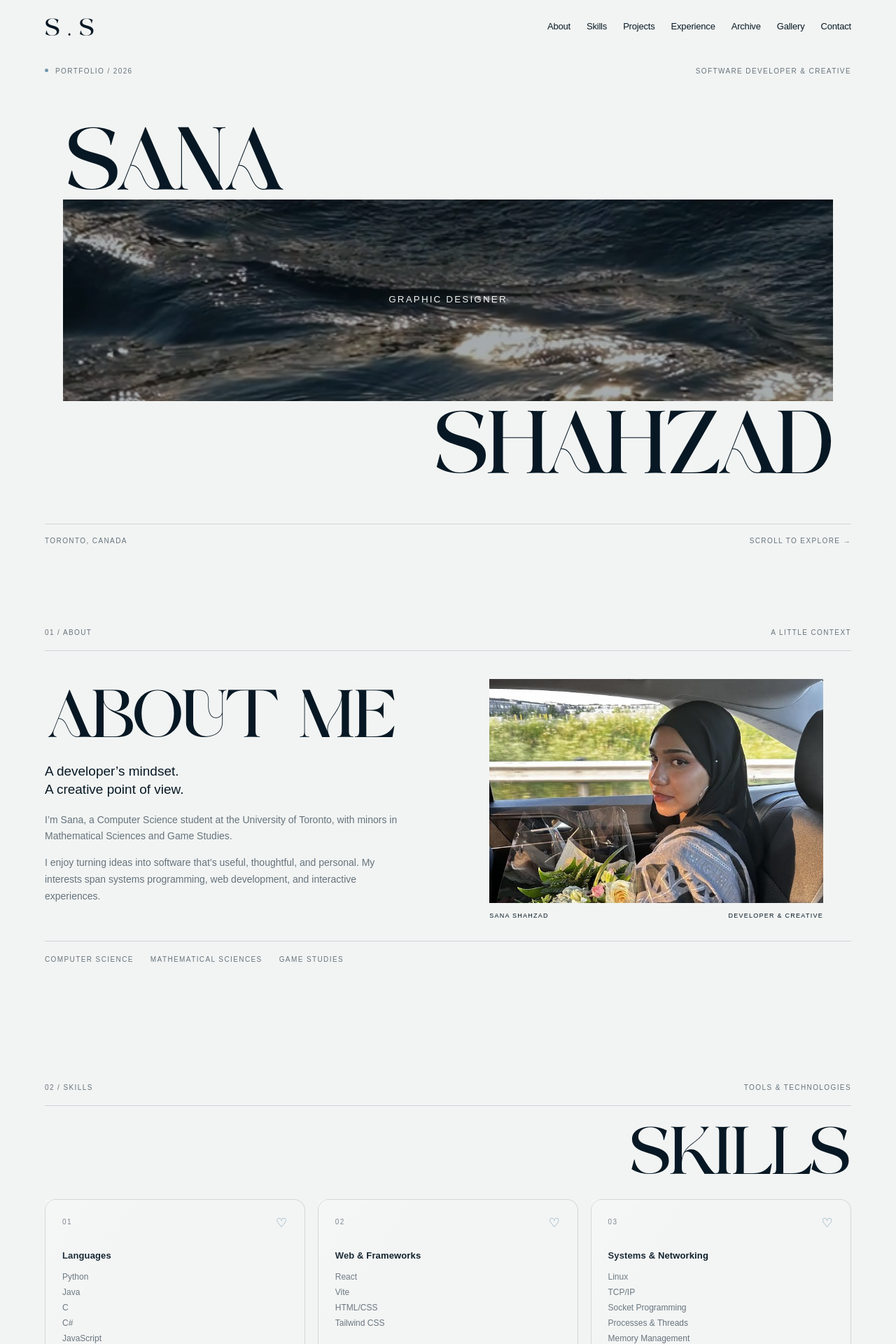
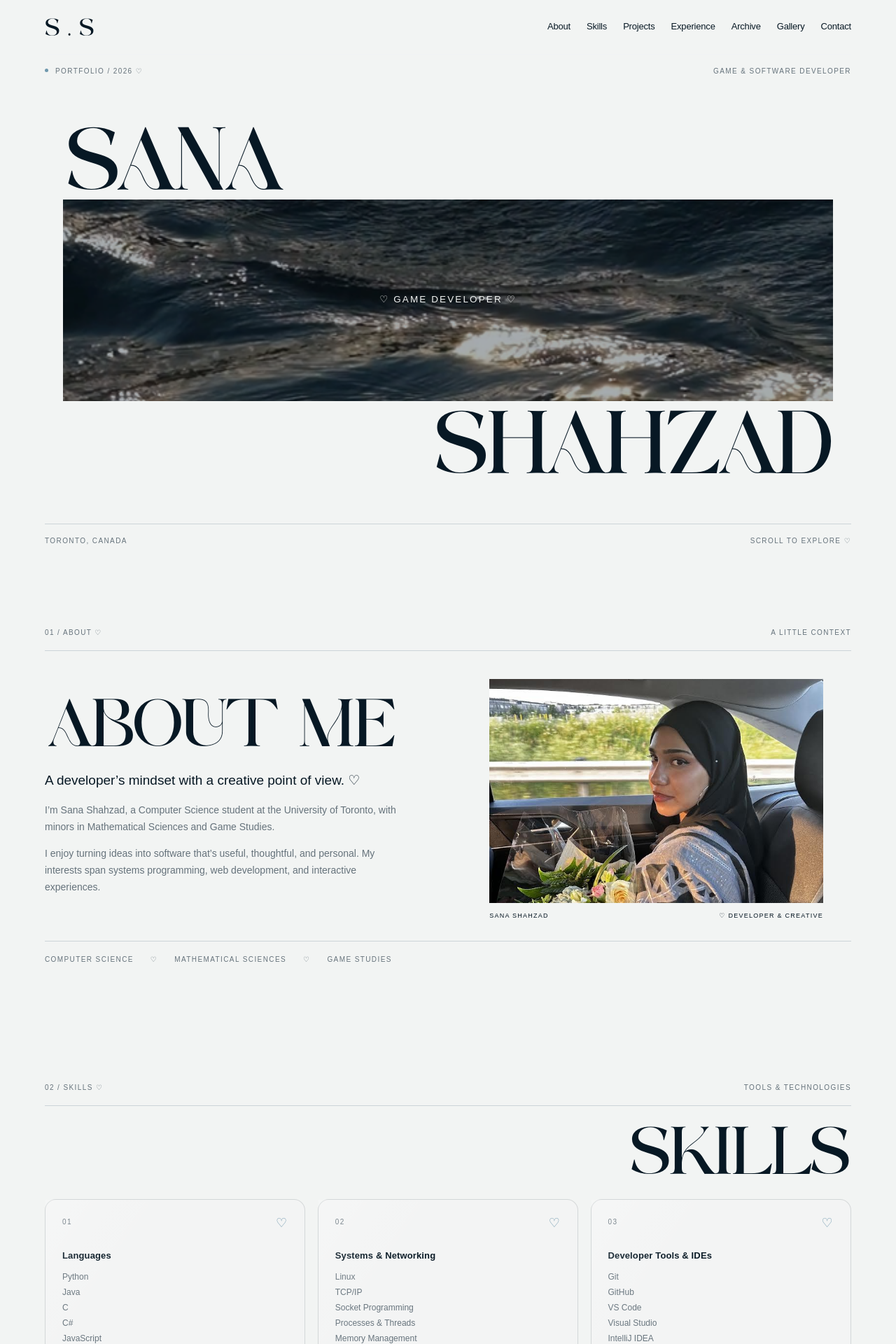
Before and after one commit to sunqn05/sana_shahzad, a React (Create React App) app: page / in a window 1280 px wide. Shown: the top 1920 px of the page at 70% size. Built offline with nearby package versions, Linux system fonts and the light colour scheme.

Commit message:
added ♡

```diff
--- a/src/components/Archive.js
+++ b/src/components/Archive.js
@@ -1151,7 +1151,7 @@ function Archive() {
         <div className="archive-title-group">
 
           <span className="archive-label" data-reveal>
-            05 / ARCHIVE
+            05 / ARCHIVE ♡
           </span>
 
           <h2 className="home-section-title home-section-title--left" id="archive-title">
@@ -1164,7 +1164,7 @@ function Archive() {
         <div className="archive-header-right">
 
           <p className="archive-intro-copy" data-reveal>
-            Outside of code.<br />A different kind of exploration.
+            A creative moodboard
           </p>
 
           <span className="archive-drag-hint" data-reveal>
--- a/src/components/home/DeveloperHero.jsx
+++ b/src/components/home/DeveloperHero.jsx
@@ -17,7 +17,7 @@ export default function DeveloperHero() {
   const roleRef = useRef(null);
 
   const [playing, setPlaying] = useState(false);
-  const roles = ["SOFTWARE DEVELOPER", "GRAPHIC DESIGNER", "ENGINEER"];
+  const roles = ["♡ SOFTWARE DEVELOPER ♡", "♡ GRAPHIC DESIGNER ♡", "♡ GAME DEVELOPER ♡", "♡ WEB DEVELOPER ♡", "♡ ARTIST ♡", "♡ HUMAN ♡"];
   const [roleIndex, setRoleIndex] = useState(0);
 
   useSectionReveal(root);
@@ -26,13 +26,13 @@ export default function DeveloperHero() {
     const preference = window.matchMedia("(prefers-reduced-motion: reduce)");
     if (preference.matches) return undefined;
 
-    const entranceDelay = 1.9;
+    const entranceDelay = 1.2;
     let interval;
     const timeout = window.setTimeout(() => {
       if (roleRef.current) ScrollTrigger.refresh();
       interval = window.setInterval(() => {
         setRoleIndex(current => (current + 1) % roles.length);
-      }, 4200);
+      }, 2200);
     }, entranceDelay * 1000);
 
     return () => {
@@ -129,11 +129,11 @@ export default function DeveloperHero() {
           data-reveal
         >
           <span>
-            PORTFOLIO / 2026
+            PORTFOLIO / 2026 ♡
           </span>
 
           <span>
-            SOFTWARE DEVELOPER &amp; CREATIVE
+            GAME &amp; SOFTWARE DEVELOPER
           </span>
         </div>
 
@@ -182,7 +182,7 @@ export default function DeveloperHero() {
 
         <div className="home-hero-footer home-meta" data-reveal>
           <span>TORONTO, CANADA</span>
-          <span>SCROLL TO EXPLORE <span aria-hidden="true">→</span></span>
+          <span>SCROLL TO EXPLORE <span aria-hidden="true"></span>♡</span>
         </div>
 
       </div>
--- a/src/components/home/ExperienceSection.jsx
+++ b/src/components/home/ExperienceSection.jsx
@@ -20,7 +20,7 @@ export default function ExperienceSection() {
   return (
     <section className="home-sheet home-section home-experience" id="experience" ref={root} tabIndex={-1} aria-labelledby="experience-title">
       <div className="home-content-label home-meta" data-reveal>
-        <span>04 / EXPERIENCE</span><span>GROWING THROUGH DOING</span>
+        <span>04 / EXPERIENCE ♡</span><span>GROWING THROUGH DOING</span>
       </div>
       <h2 className="home-section-title home-section-title--right" id="experience-title">
         <TextReveal>Experience</TextReveal>
--- a/src/components/home/HomeAbout.jsx
+++ b/src/components/home/HomeAbout.jsx
@@ -8,7 +8,7 @@ export default function HomeAbout() {
   return (
     <section className="home-sheet home-section home-about" id="about" ref={root} tabIndex={-1} aria-labelledby="about-title">
       <div className="home-content-label home-meta" data-reveal>
-        <span>01 / ABOUT</span><span>A LITTLE CONTEXT</span>
+        <span>01 / ABOUT ♡</span><span>A LITTLE CONTEXT</span>
       </div>
       <div className="home-about-grid">
         <div className="home-about-editorial">
@@ -16,17 +16,23 @@ export default function HomeAbout() {
             <TextReveal>About me</TextReveal>
           </h2>
           <div className="home-about-copy" data-reveal>
-            <p className="home-lead">A developer’s mindset.<br />A creative point of view.</p>
-            <p>I’m Sana, a Computer Science student at the University of Toronto, with minors in Mathematical Sciences and Game Studies.</p>
+            <p className="home-lead">A developer’s mindset with a creative point of view. ♡</p>
+            <p>I’m Sana Shahzad, a Computer Science student at the University of Toronto, with minors in Mathematical Sciences and Game Studies.</p>
             <p>I enjoy turning ideas into software that’s useful, thoughtful, and personal. My interests span systems programming, web development, and interactive experiences.</p>
           </div>
         </div>
         <figure className="home-about-figure" data-image-reveal>
           <div className="home-about-image"><img src="/images/about/about-11.jpg" alt="Sana Shahzad" loading="lazy" width="720" height="900" /></div>
-          <figcaption className="home-meta"><span>SANA SHAHZAD</span><span>DEVELOPER & CREATIVE</span></figcaption>
+          <figcaption className="home-meta"><span>SANA SHAHZAD</span><span>♡ DEVELOPER & CREATIVE</span></figcaption>
         </figure>
       </div>
-      <div className="home-about-foot home-meta" data-reveal><span>COMPUTER SCIENCE</span><span>MATHEMATICAL SCIENCES</span><span>GAME STUDIES</span></div>
+      <div className="home-about-foot home-meta" data-reveal>
+        <span>COMPUTER SCIENCE</span>
+        <span>♡</span>
+        <span>MATHEMATICAL SCIENCES</span>
+        <span>♡</span>
+        <span>GAME STUDIES</span>
+      </div>
     </section>
   );
 }
--- a/src/components/home/HomeContact.jsx
+++ b/src/components/home/HomeContact.jsx
@@ -9,8 +9,8 @@ export default function HomeContact() {
   useSectionReveal(root);
   return (
     <footer className="home-sheet home-contact" id="contact" tabIndex={-1} ref={root} aria-labelledby="home-contact-title">
-      <div className="home-section-top home-meta" data-reveal><span>06 / GET IN TOUCH</span><span>EVERY GOOD IDEA STARTS WITH A CONVERSATION</span></div>
-      <h2 className="home-display" id="home-contact-title"><TextReveal lines={['Let’s build something', <em>meaningful.</em>]} /></h2>
+      <div className="home-section-top home-meta" data-reveal><span>06 / GET IN TOUCH ♡</span><span>EVERY GOOD IDEA STARTS WITH A CONVERSATION</span></div>
+      <h2 className="home-display" id="home-contact-title"><TextReveal lines={['Let’s build something', <em>meaningful ♡</em>]} /></h2>
       <div className="home-contact-links" data-reveal><a className="home-contact-email" href={`mailto:${profile.email}`}>{profile.email} <span aria-hidden="true">↗</span></a>
         <div className="home-contact-socials"><a className="home-text-link" href={profile.github} target="_blank" rel="noreferrer">GitHub ↗</a><a className="home-text-link" href={profile.linkedin} target="_blank" rel="noreferrer">LinkedIn ↗</a><a className="home-text-link" href={profile.resume} target="_blank" rel="noreferrer">Resume ↗</a><Link className="home-text-link" to="/gallery">Gallery ↗</Link></div>
       </div>
--- a/src/components/home/ProjectsSection.jsx
+++ b/src/components/home/ProjectsSection.jsx
@@ -18,7 +18,7 @@ export default function ProjectsSection() {
       aria-labelledby="projects-title"
     >
       <div className="home-content-label home-meta" data-reveal>
-        <span>03 / SELECTED WORK</span><span>SOFTWARE / WEB / INTERACTIVE</span>
+        <span>03 / SELECTED WORK ♡</span><span>SOFTWARE ♡ WEB ♡ INTERACTIVE</span>
       </div>
       <h2 className="home-section-title home-section-title--left" id="projects-title">
         <TextReveal>Projects</TextReveal>
--- a/src/components/home/SkillsSection.jsx
+++ b/src/components/home/SkillsSection.jsx
@@ -19,7 +19,7 @@ export default function SkillsSection() {
   return (
     <section className="home-sheet home-section home-skills" id="skills" ref={root} tabIndex={-1} aria-labelledby="skills-title">
       <div className="home-content-label home-meta" data-reveal>
-        <span>02 / SKILLS</span><span>TOOLS &amp; TECHNOLOGIES</span>
+        <span>02 / SKILLS ♡</span><span>TOOLS &amp; TECHNOLOGIES</span>
       </div>
       <h2 className="home-section-title home-section-title--right" id="skills-title">
         <TextReveal>Skills</TextReveal>
--- a/src/components/home/homeData.js
+++ b/src/components/home/homeData.js
@@ -1,17 +1,17 @@
 export const profile = {
   email: 'sanashahzad0169@gmail.com',
   github: 'https://github.com/sunqn05',
-  linkedin: 'https://www.linkedin.com/in/sana-shahzad-01726328b',
+  linkedin: 'www.linkedin.com/in/sanashahzad',
   resume: '/Sana-Shahzad-Resume.pdf',
 };
 
 export const skills = [
   { title: 'Languages', items: ['Python', 'Java', 'C', 'C#', 'JavaScript', 'TypeScript'] },
-  { title: 'Web & Frameworks', items: ['React', 'Vite', 'HTML/CSS', 'Tailwind CSS'] },
   { title: 'Systems & Networking', items: ['Linux', 'TCP/IP', 'Socket Programming', 'Processes & Threads', 'Memory Management', 'Client-Server Architecture'] },
   { title: 'Developer Tools & IDEs', items: ['Git', 'GitHub', 'VS Code', 'Visual Studio', 'IntelliJ IDEA', 'PyCharm'] },
   { title: 'Design Software', items: ['Figma', 'Adobe Photoshop', 'Illustrator', 'InDesign', 'Autodesk Maya', 'Unity'] },
   { title: 'Design & Interactive', items: ['UI/UX Design', 'Graphic Design', 'Game Design', '3D Modeling', 'Pixel Art', 'Responsive Web Design'] },
+  { title: 'Web & Frameworks', items: ['React', 'Vite', 'HTML/CSS', 'Tailwind CSS'],}
 ];
 
 // Add projects here when ready. Each entry uses this shape:
@@ -40,7 +40,7 @@ export const projects = [
   {
     id: "her-closet",
     title: "Her Closet",
-    category: "HACKATHON",
+    category: "SOFTWARE DEVELOPMENT",
     description:
       "An AI-powered shopping engine and personalized discovery platform for modest fashion across fragmented retail stores.",
     technologies: [
@@ -72,13 +72,13 @@ export const projects = [
 // Experience from the supplied Sana Shahzad résumé.
 export const experience = [
   {
-    organization: 'Ultimate Coders', role: 'Coding Instructor', dates: 'Aug 2025 — Present',
+    organization: 'ULTIMATE CODERS ♡', role: 'Coding Instructor', dates: 'Aug 2025 - Present',
     category: 'TECHNICAL EDUCATION',
-    description: 'Making complex coding concepts approachable through hands-on, project-based learning.',
+    description: 'Making complex coding concepts approachable through hands-on, debugging, project-based learning, including game, web, and software development.',
     details: ['Teach Scratch, Python, HTML, CSS, JavaScript, and Arduino.', 'Adapt lessons to different learning styles in small-group settings.'],
   },
   {
-    organization: 'MCSS', role: 'VP Marketing', dates: 'Aug 2026 — Present',
+    organization: 'MCSS ♡', role: 'VP Marketing', dates: 'Aug 2026 - Present',
     category: 'LEADERSHIP & COMMUNICATION',
     description: 'Co-leading marketing strategy and creative direction for the Mathematical & Computational Sciences Society at UTM.',
     details: ['Coordinate social media and graphic design initiatives.', 'Bring photography and videography into the society’s communications.'],
```
